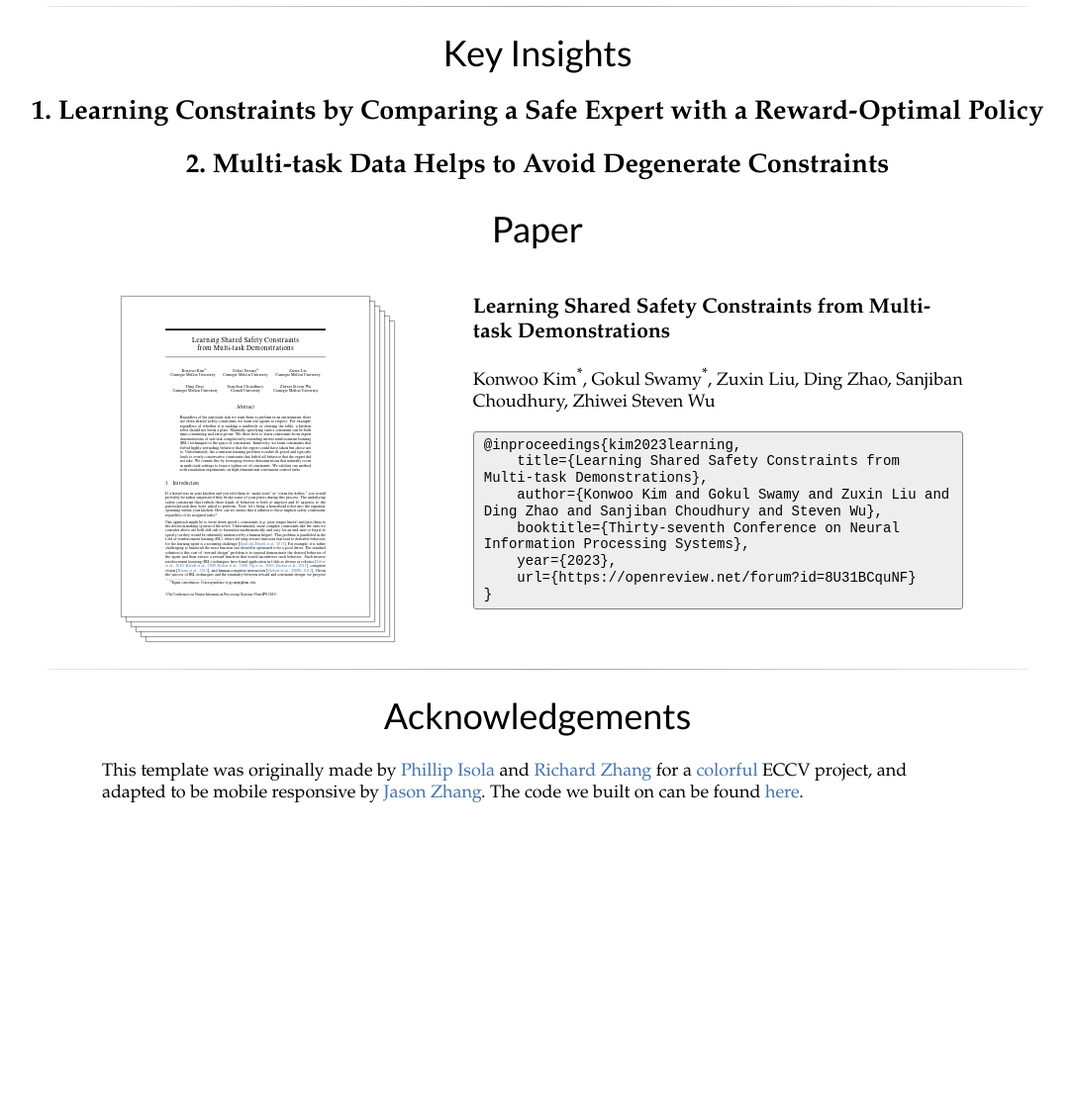
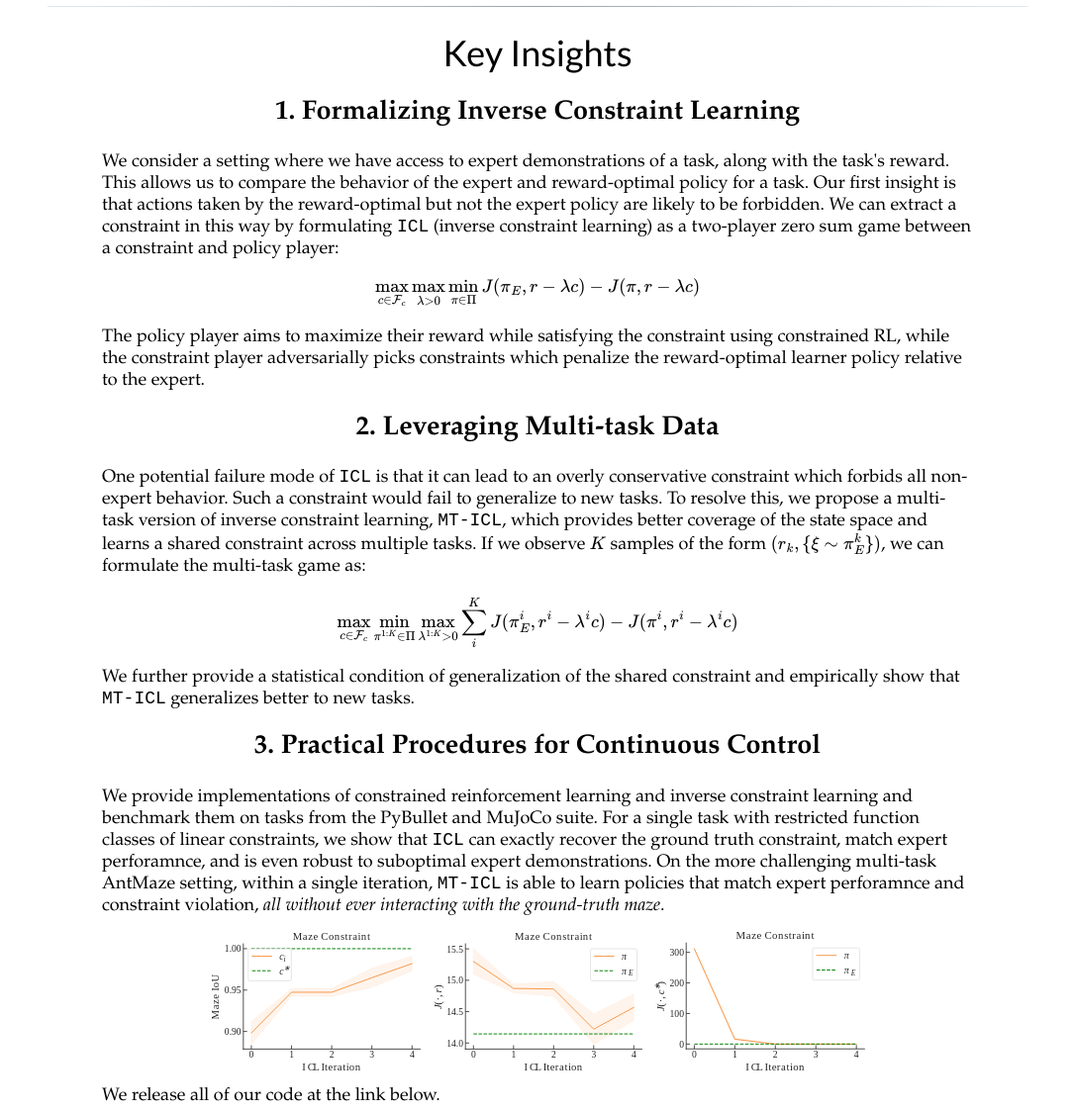
Before and after one commit to gkswamy98/icl, a plain HTML site: page index.html in a window 1280 px wide. Shown: the part 1888-3011 px from the top of the page at 99% size, without its empty margins (97-1182 px from the left). Before the commit the page ends 2733 px from the top, so only its background shows below. Drawn offline with nearby package versions, Linux system fonts and the light colour scheme; some packages are replaced by stand-ins of ours; a script that the page names is missing.

Commit message:
Updated content

```diff
--- a/index.html
+++ b/index.html
@@ -20,12 +20,12 @@
     <!-- Facebook automatically scrapes this. Go to https://developers.facebook.com/tools/debug/
         if you update and want to force Facebook to re-scrape. -->
 	<meta property="og:title" content="Learning Shared Safety Constraints from Multi-task Demonstrations" />
-	<meta property="og:description" content="Inverse reinforcement learning approaches reduce the problem of imitation learning to repeatedly solving a computationally expensive reinforcement learning problem. We prove and empirically validate that resetting the learner to states from the expert's state distribution during the reinforcement learning subroutine allows us match expert performance exponentially faster. " />
+	<meta property="og:description" content="We formalize the problem of learning constraints from expert demonstrations by extending inverse reinforcement learning, and we develop a multi-task version of inverse constraint learning to avoid selecting degenerate constraints. We validate our methods on high-dimensional continuous control tasks and show that we can match expert performance and recover ground-truth constraints. " />
     <!-- Twitter automatically scrapes this. Go to https://cards-dev.twitter.com/validator?
         if you update and want to force Twitter to re-scrape. -->
-    <meta property="twitter:card"          content="Inverse reinforcement learning approaches reduce the problem of imitation learning to repeatedly solving a computationally expensive reinforcement learning problem. We prove and empirically validate that resetting the learner to states from the expert's state distribution during the reinforcement learning subroutine allows us match expert performance exponentially faster. " />
+    <meta property="twitter:card"          content="We formalize the problem of learning constraints from expert demonstrations by extending inverse reinforcement learning, and we develop a multi-task version of inverse constraint learning to avoid selecting degenerate constraints. We validate our methods on high-dimensional continuous control tasks and show that we can match expert performance and recover ground-truth constraints. " />
     <meta property="twitter:title"         content="Learning Shared Safety Constraints from Multi-task Demonstrations" />
-    <meta property="twitter:description"   content="Inverse reinforcement learning approaches reduce the problem of imitation learning to repeatedly solving a computationally expensive reinforcement learning problem. We prove and empirically validate that resetting the learner to states from the expert's state distribution during the reinforcement learning subroutine allows us match expert performance exponentially faster. " />
+    <meta property="twitter:description"   content="We formalize the problem of learning constraints from expert demonstrations by extending inverse reinforcement learning, and we develop a multi-task version of inverse constraint learning to avoid selecting degenerate constraints. We validate our methods on high-dimensional continuous control tasks and show that we can match expert performance and recover ground-truth constraints. " />
     <meta name="viewport" content="width=device-width, initial-scale=1.0">
 
 </head>
@@ -101,21 +101,35 @@
 
     <h1>Key Insights</h1>
 
-    <h2>1. Learning Constraints by Comparing a Safe Expert with a Reward-Optimal Policy</h2>
-    <h2>2. Multi-task Data Helps to Avoid Degenerate Constraints</h2>
-    <!--
-    <p style="width: 80%;">Usually in inverse RL, an adversary picks a reward function that maximally distinguishes learner and expert samples in an outer loop and the learner optimizes this reward function in the inner loop via reinforcement learning. While inverse RL comes with strong guaratees w.r.t. compounding errors, each inner loop iteration requires solving a problem that could take a number of interactions with the environment that is exponential in the task horizon. For example, if the learner is operating in a tree structured MDP and the adversary picks a reward function that is 0 everywhere except for one of the leaf nodes, the learner needs to explore the entire tree in every inner loop iteration.</p>
+    <h2>1. Formalizing Inverse Constraint Learning </h2>
+    <p style="width: 80%;">
+        We consider a setting where we have access to expert demonstrations of a task, along with the task's reward.
+        This allows us to compare the behavior of the expert and reward-optimal policy for a task. Our first insight is that actions taken by the reward-optimal but not the expert policy are likely to be forbidden.
+        We can extract a constraint in this way by formulating <code>ICL</code> (inverse constraint learning) as a two-player zero sum game between a constraint and policy player:
+        $$\max_{c \in \mathcal{F}_c} \max_{\lambda > 0} \min_{\pi \in \Pi} J(\pi_E, r - \lambda c) - J(\pi, r - \lambda c)$$
+    </p>
 
-    <h2>2. Expert Resets Can Speed Up RL </h2>
-    <p style="width: 80%;">The reduction of imitation learning to repeated reinforcement learning is ignoring a key piece of information: given our goal is to imitate the expert, the learner should only have to compete against policies with similar visitation distributions to that of the expert. A simple way to implement this insight is to change the learner's start-state distribution to be the expert's visitation distribution during reinforcement learning. This makes it so that the learner wastes fewer environment interactions exploring parts of the state space that the expert never visits. We prove that doing so allows us to derive the first polynomial time algorithms for inverse RL, an exponential speedup. We call them <code>MMDP</code> (moment-matching by dynamic programming) and <code>NRMM</code> (no-regret moment matching).</p>
+    <p style="width: 80%;">
+        The policy player aims to maximize their reward while satisfying the constraint using constrained RL, while the constraint player adversarially picks constraints which penalize the reward-optimal learner policy relative to the expert. </p>
 
-    <h2>3. Interpolated Practical Procedure</h2>
-    <p style="width: 80%;">However, in the worst case, performing expert resets can introduce compounding errors (though in far fewer circumstances than a completely offline approach like behavioral cloning). To hedge against this possibility, we propose interpolating (either over the course of training or within a single policy optimization step) between standard inverse RL and one of our algorithms. Interpolation allows the learner to quickly settle on a roughly correct policy and the fine-tune it via RL. We call these interpolated approaches <code>FILTER</code> (fast inverted loop training via expert resets).</p>
-        <p style="width: 80%;"> In practice, we observe a remarkable speedup on problems on which exploration is hard (e.g. mazes) -- compare our approaches in teal/orange to standard inverse RL in grey. </p>
-        <img style="width: 40%;" src="./resources/antmaze_results.png"/>
-        <p style="width: 80%;">We also see moderate speedups on tasks like locomotion. Importantly, this strategy can be combined with any off-the-shelf IRL approach for faster learning. We release all of our code at the link below.</p>
-        <a href="https://github.com/konwook/mticl"><i class="fa fa-github" style="font-size: 50px; padding-bottom: 10px"></i><br>[Code]</a>
-      <hr> -->
+    <h2>2. Leveraging Multi-task Data </h2>
+    <p style="width: 80%;"> One potential failure mode of <code>ICL</code> is that it can lead to an overly conservative constraint which forbids all non-expert behavior. Such a constraint would fail to generalize to new tasks. To resolve this, we propose a multi-task version of inverse constraint learning, <code>MT-ICL</code>, which provides better coverage of the state space and learns a shared constraint across multiple tasks.
+    If we observe $K$ samples of the form $(r_k, \{\xi \sim \pi_E^k \})$, we can formulate the multi-task game as:  </p>
+    $$\max_{c \in \mathcal{F}_c} \min_{\pi^{1:K} \in \Pi} \max_{\lambda^{1:K} > 0}  \sum_i^K J(\pi_E^i, r^i - \lambda^i c) - J(\pi^i, r^i - \lambda^i c)$$
+    <p style="width: 80%;"> We further provide a statistical condition of generalization of the shared constraint and empirically show that <code>MT-ICL</code> generalizes better to new tasks.</p>
+
+
+    <h2>3. Practical Procedures for Continuous Control </h2>
+    <p style="width: 80%;">We provide implementations of constrained reinforcement learning and inverse constraint learning and benchmark them on tasks from the PyBullet and MuJoCo suite. For a single task with restricted function classes of linear constraints, we show that <code>ICL</code> can exactly recover the ground truth constraint, match expert perforamnce, and is even robust to suboptimal expert demonstrations.
+        On the more challenging multi-task AntMaze setting, within a single iteration, <code>MT-ICL</code> is able to learn policies that match expert perforamnce and constraint violation, <i>all without ever interacting with the ground-truth maze</i>.
+    </p>
+    <img style="width: 20%;" src="./resources/Maze_constraint.svg" alt="Maze constraint figure."/>
+    <img style="width: 20%;" src="./resources/Maze_reward.svg" alt="Maze reward figure."/>
+    <img style="width: 20%;" src="./resources/Maze_violation.svg" alt="Maze violation figure."/>
+    <p style="width: 80%;"> We release all of our code at the link below. </p>
+
+    <a href="https://github.com/konwook/mticl"><i class="fa fa-github" style="font-size: 50px; padding-bottom: 10px"></i><br>[Code]</a>
+    <hr>
 
 
 
```
Also changed, not shown: resources/Maze_constraint.svg (added), resources/Maze_reward.svg (added), resources/Maze_violation.svg (added), resources/Slice-4.svg (added), resources/antmaze_results.png (deleted), resources/filter_ffig.svg (deleted).
